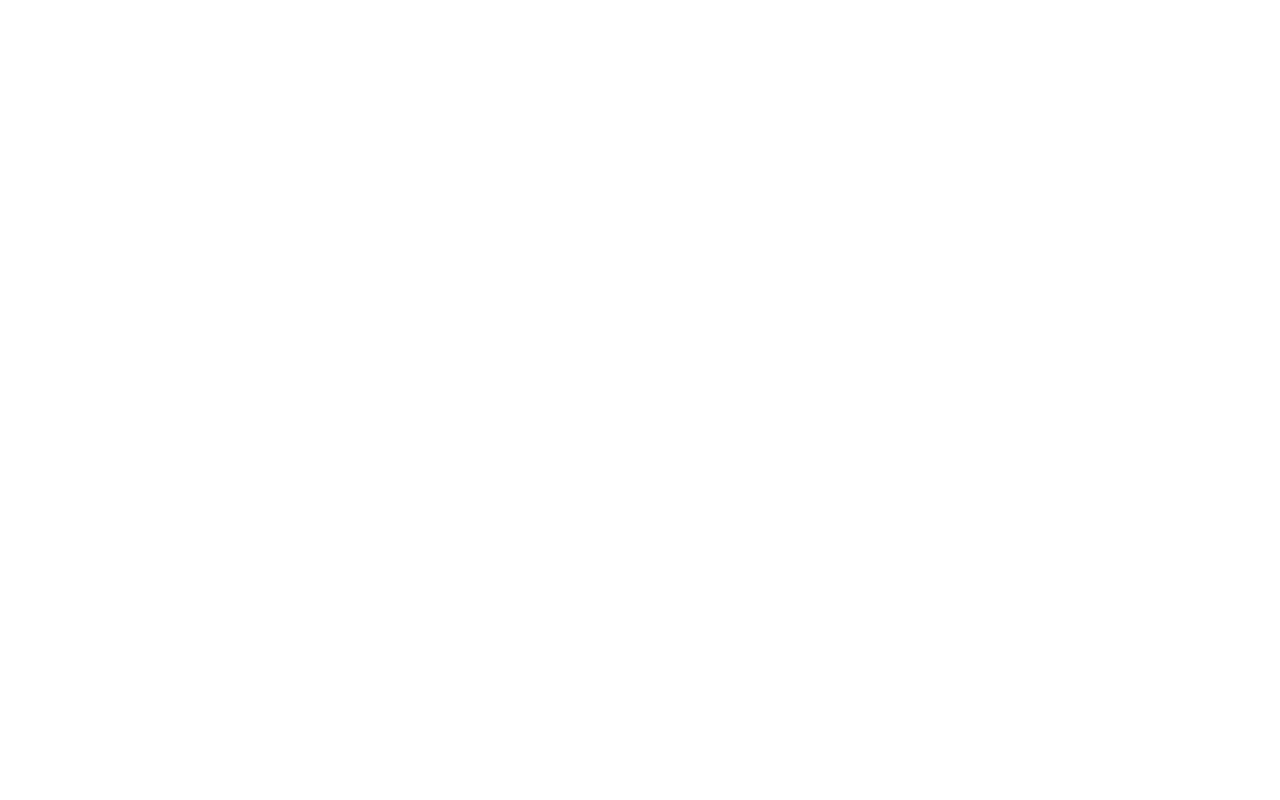
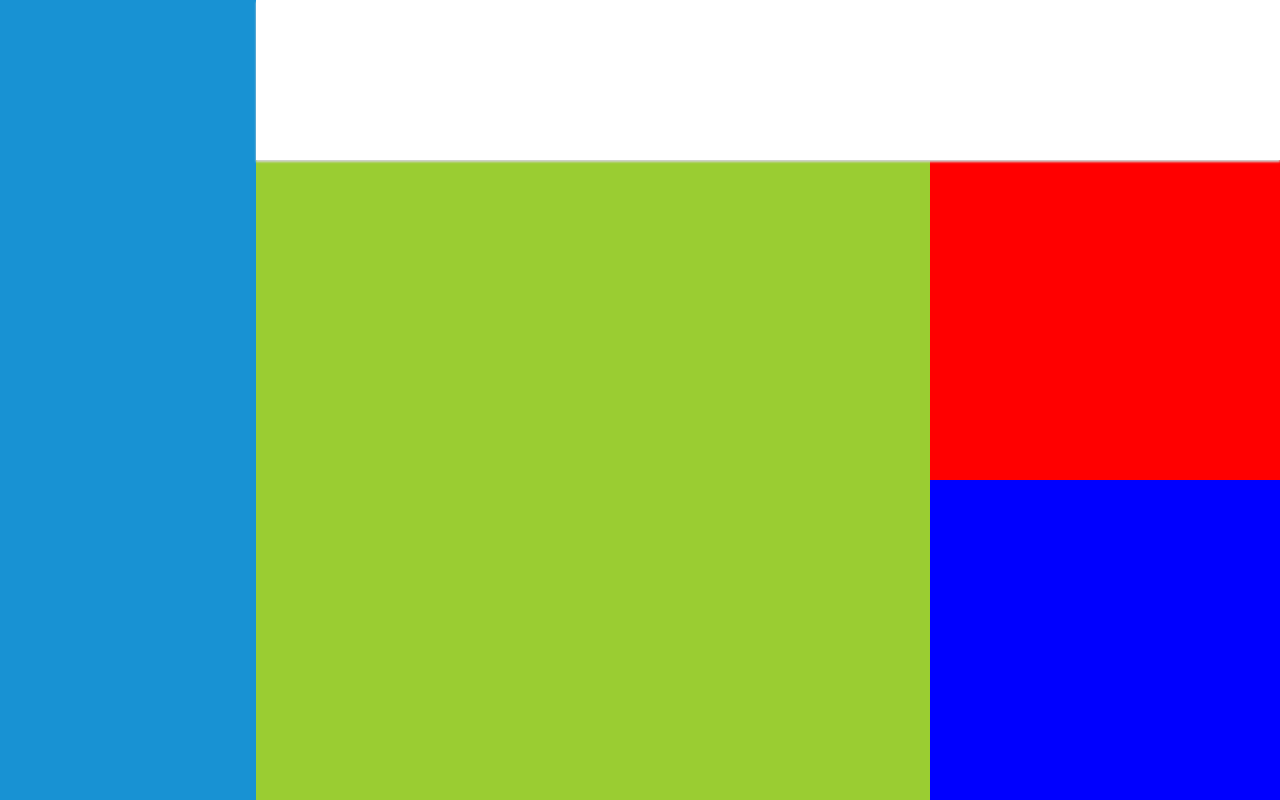
Before and after one commit to RobLaughlin/TOP-Admin-Dashboard, a plain HTML site: page index.html in a window 1280 px wide. Drawn offline with Linux system fonts and the light colour scheme.

Commit message:
Implement basic layout for dashboard

```diff
--- a/css/dashboard.css
+++ b/css/dashboard.css
@@ -3,3 +3,42 @@
     padding: 0;
     box-sizing: border-box;
 }
+
+.dashboard {
+    display: grid;
+    grid-template-columns: 20% 80%;
+    grid-template-rows: 20% 80%;
+    height: 100vh;
+}
+
+.sidebar {
+    background-color: #1892d3;
+    grid-row: span 2;
+}
+
+.header {
+    grid-column: 2 / auto-fit;
+    background-color: white;
+    box-shadow: 0px 2px 2px lightgray;
+    z-index: 1;
+}
+
+.content {
+    background-color: #e1e8f0;
+    display: grid;
+    grid-template-columns: 4fr minmax(350px, 1fr);
+    grid-template-rows: 1fr 1fr;
+}
+
+.projects {
+    grid-row: 1 / auto-fit;
+    background-color: yellowgreen;
+}
+
+.announcements {
+    background-color: red;
+}
+
+.trending {
+    background-color: blue;
+}
```
